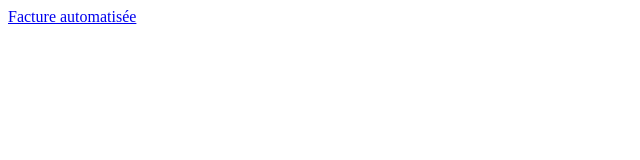
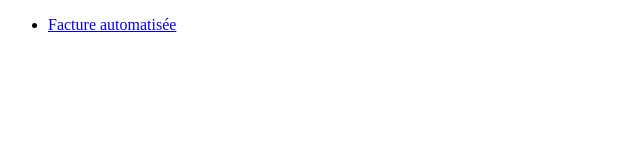
Before and after one commit to Iness04/Facture-Auto-PPE4, a plain HTML site: page index.html in a window 1280 px wide. Shown: the whole page, without its empty margins (0-640 px from the left). Drawn offline with Linux system fonts and the light colour scheme.

Commit message:
Update index.html

```diff
--- a/index.html
+++ b/index.html
@@ -5,6 +5,8 @@
 	<title></title>
 </head>
 <body>
-<a href="factureV1.html">Facture automatisée</a>
+<ul>
+<li><a href="factureV1.html">Facture automatisée</a></li>
+</ul>
 </body>
 </html>
```
